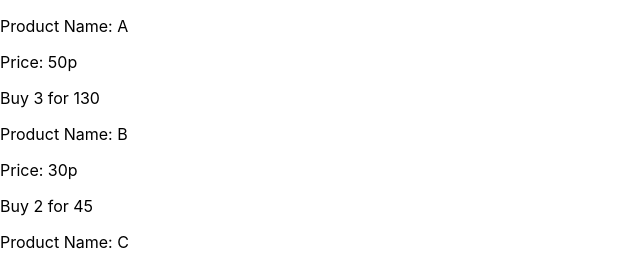
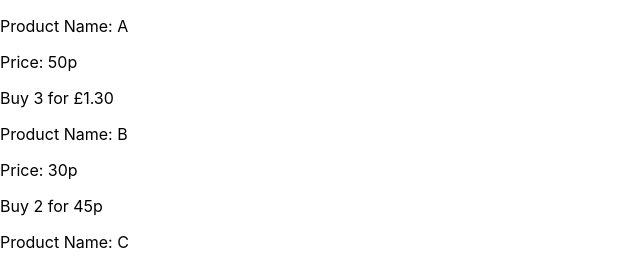
Before and after one commit to Nathanavie/ShoppingCart, a React (Create React App) app: page / in a window 1280 px wide. Shown: the top 266 px of the page, without its empty margins (0-640 px from the left). Built offline with nearby package versions, Linux system fonts and the light colour scheme.

Commit message:
Updated dealPrice variable to add in pence sign if under £1

```diff
--- a/src/components/Products.js
+++ b/src/components/Products.js
@@ -13,17 +13,17 @@ const Products = props => {
 
     if (dealPrice > 99) {
       dealPrice = moneyFormat.format(product.dealPrice / 100);
-      console.log(dealPrice);
+    } else {
+      dealPrice = `${dealPrice}p`;
     }
 
-    console.log('price: ', dealPrice);
 
     if (product.deal) {
         return (
           <div key={i}>
             <p>Product Name: {product.name}</p>
             <p>Price: {product.price}p</p>
-            <p>Buy {product.NoOfItems} for {product.dealPrice}</p>
+            <p>Buy {product.NoOfItems} for {dealPrice}</p>
           </div>
         )
     } else {
```
